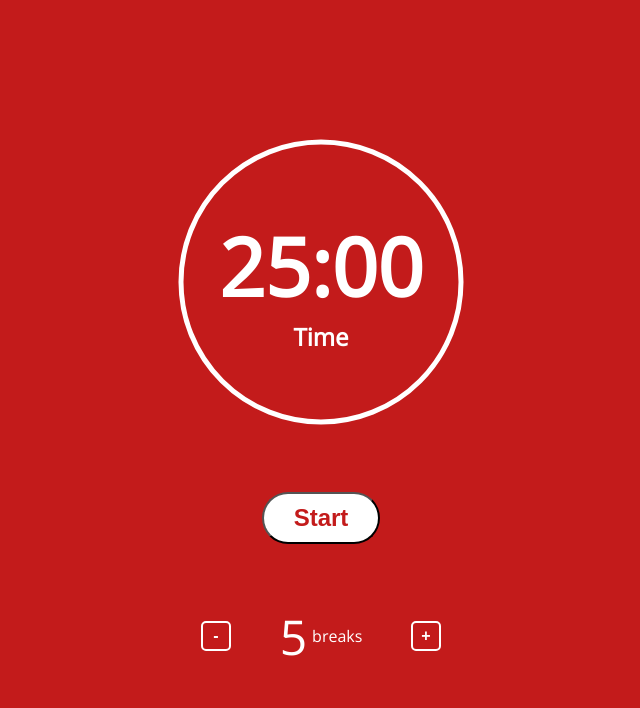
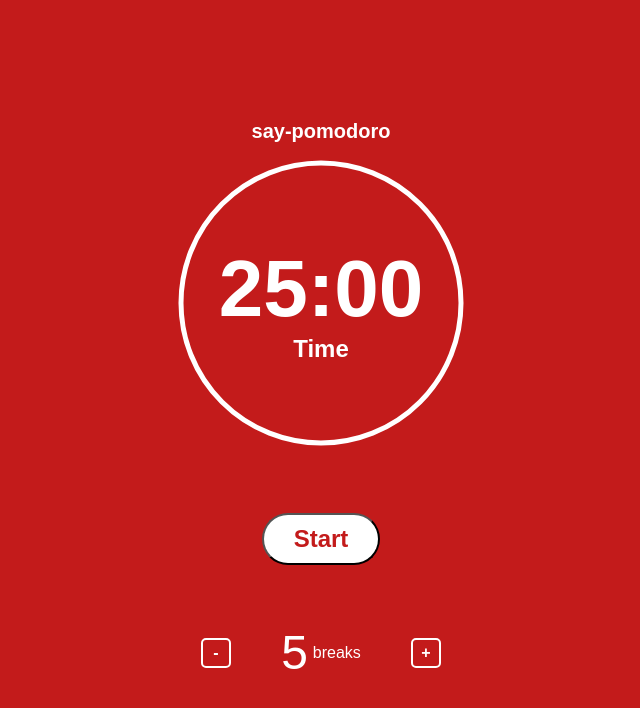
Before and after one commit to sayhelloelijah/say-pomodoro-clock, a website built with webpack: page index.html in a window 1280 px wide. Shown: the whole page, without its empty margins (319-959 px from the left). Built offline with nearby package versions, Linux system fonts and the light colour scheme.

Commit message:
clean up sass dir; add heading;

```diff
--- a/app/assets/sass/base/typography.scss
+++ b/app/assets/sass/base/typography.scss
@@ -1,4 +1,4 @@
-@import url("https://fonts.googleapis.com/css?family=Open+Sans:300");
+@import 'https://fonts.googleapis.com/css?family=Quicksand:300,400,500';
 
 h1, h2 {
     margin: 0;
--- a/app/assets/sass/modules/timer.scss
+++ b/app/assets/sass/modules/timer.scss
@@ -3,6 +3,11 @@
     display: flex;
     flex-direction: column;
     align-items: center;
+
+    @at-root &__heading {
+        font-size: 1.25em;
+        margin-bottom: 10px;
+    }
 
     @at-root &__timer {
         align-items: center;
--- a/app/assets/sass/utilities/variables.scss
+++ b/app/assets/sass/utilities/variables.scss
@@ -1,4 +1,4 @@
 // Variables
 $primary-color: #C31B1B;
 $secondary-color: #ffffff;
-$primary-font: 'Open Sans', sans-serif;
+$primary-font: 'Quicksand', sans-serif;
--- a/index.html
+++ b/index.html
@@ -7,11 +7,12 @@
     <meta name="theme-color" content="#C31B1B" />
     <!-- Windows Phone -->
     <meta name="msapplication-navbutton-color" content="#C31B1B" />
-    <title>sayPomodoro Clock</title>
+    <title>say-pomodoro Clock</title>
     <link rel="stylesheet" href="./dist/css/app.css" />
 </head>
 <body>
     <div class="pomodoro">
+        <h1 class="pomodoro__heading">say-pomodoro</h1>
         <div class="pomodoro__timer">
             <svg class="pomodoro__timer-svg">
                 <circle class="pomodoro__timer-circle"></circle>
```
Also changed, not shown: app/assets/sass/package.json (deleted, +0 -50 lines), app/assets/sass/README.md (deleted), dist/css/app.css, 3 other files.
